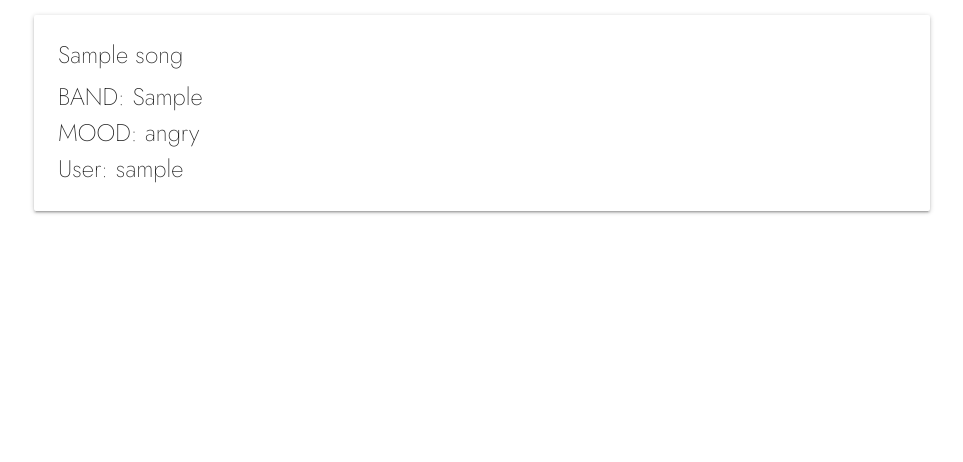
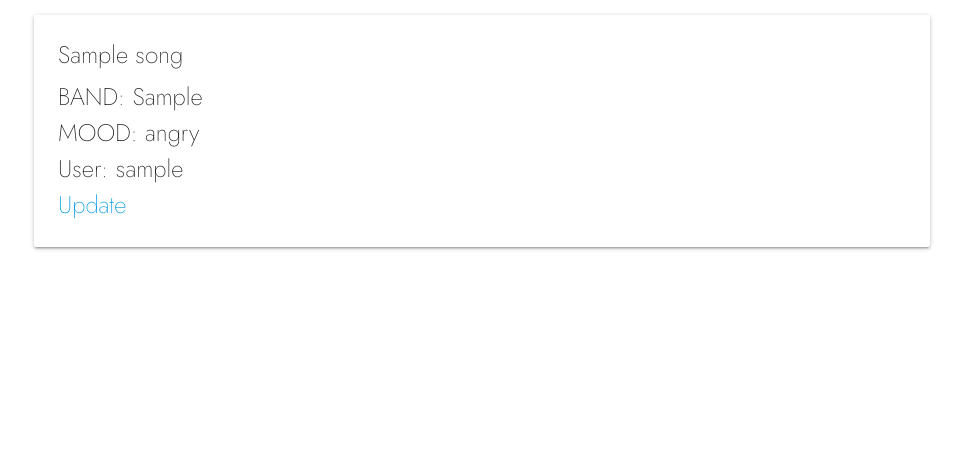
Before and after one commit to amriikk/inSynch-Python, a Django app: page /angry/ in a window 1280 px wide. Shown: the part 185-647 px from the top of the page, without its empty margins (158-1121 px from the left). Run offline with Django 3.2, Linux system fonts and the light colour scheme; tables that the repository leaves empty hold one stand-in row (values such as "Sample post").

Commit message:
Able to update a song

```diff
--- a/main_app/templates/index.html
+++ b/main_app/templates/index.html
@@ -12,7 +12,7 @@
             <p>MOOD: {{ song.mood }}</p>
 
             <p>User: {{ song.posted_by }}</p>
-
+            <a href="{% url 'songs_update' song.id %}">Update</a>
         </div>
     </div>
 
--- a/main_app/urls.py
+++ b/main_app/urls.py
@@ -9,4 +9,5 @@ urlpatterns = [
 
     path('<str:mood>/', views.songs_mood, name='mood'),
     path('songs/create/', views.SongCreate.as_view(), name='songs_create'),
+    path('<str:pk>/update/', views.SongUpdate.as_view(), name='songs_update'),
 ]
--- a/main_app/views.py
+++ b/main_app/views.py
@@ -2,7 +2,7 @@ from django.shortcuts import render, redirect
 from django.contrib.auth import login
 from django.contrib.auth.forms import UserCreationForm
 from django.contrib.auth.decorators import login_required
-from django.views.generic.edit import CreateView
+from django.views.generic.edit import CreateView, UpdateView
 from .models import Song
 
 
@@ -30,6 +30,11 @@ def songs_mood(request, mood):
   print(songs)
   return render(request, 'index.html', { 'songs': songs , 'mood': mood })
 
+class SongUpdate(UpdateView):
+  model = Song
+  fields = ['name', 'band', 'mood']
+
+
 def accounts(request):
   return render(request, 'registration/login.html')
 
```
